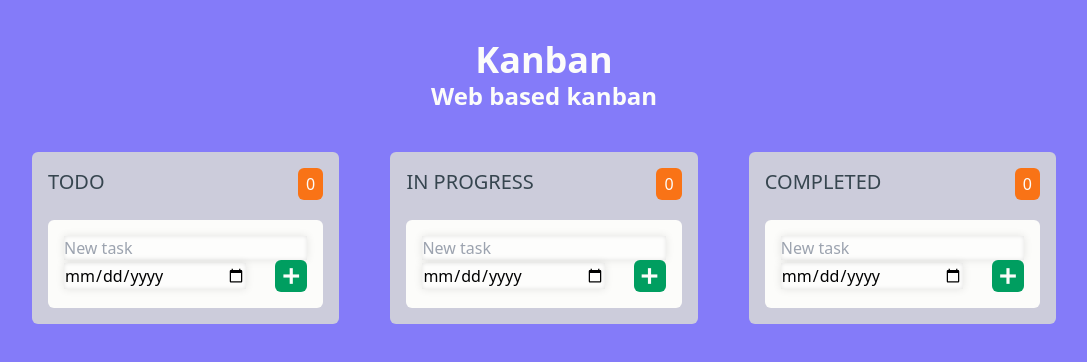
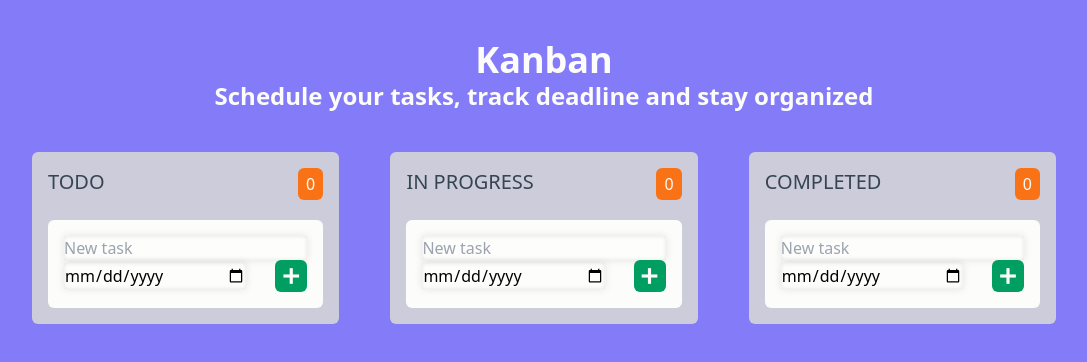
Before and after one commit to ToobaJamal/kanban, a website with bundled scripts: page index.html in a window 1280 px wide. Shown: the whole page, without its empty margins (96-1183 px from the left). Built offline with nearby package versions, Linux system fonts and the light colour scheme.

Commit message:
Refactor wrapper margin bottom

```diff
--- a/index.html
+++ b/index.html
@@ -15,11 +15,11 @@
 <body class="bg-blue-background h-max-content">
     <main class="h-max-content">
         <div class="outer">
-            <div class="wrapper mb-36">
+            <div class="wrapper mb-16">
                 <div class="inner h-max-content flex flex-col ">
                     <section class="heading text-center p-10">
-                        <p class="text-white font-bold text-4xl">Kanban</p>
-                        <p class="text-white font-bold text-2xl">Web based kanban</p>
+                        <h1 class="text-white font-bold text-4xl">Kanban</h1>
+                        <h2 class="text-white font-bold text-2xl">Schedule your tasks, track deadline and stay organized</h2>
                     </section>
                     <section class="kanban flex flex-row max-w-screen-lg justify-between items-center m-auto">
                         <div class="taskbox self-start rounded-md bg-card-background p-4">
```
Also changed, not shown: dist/output.css.
